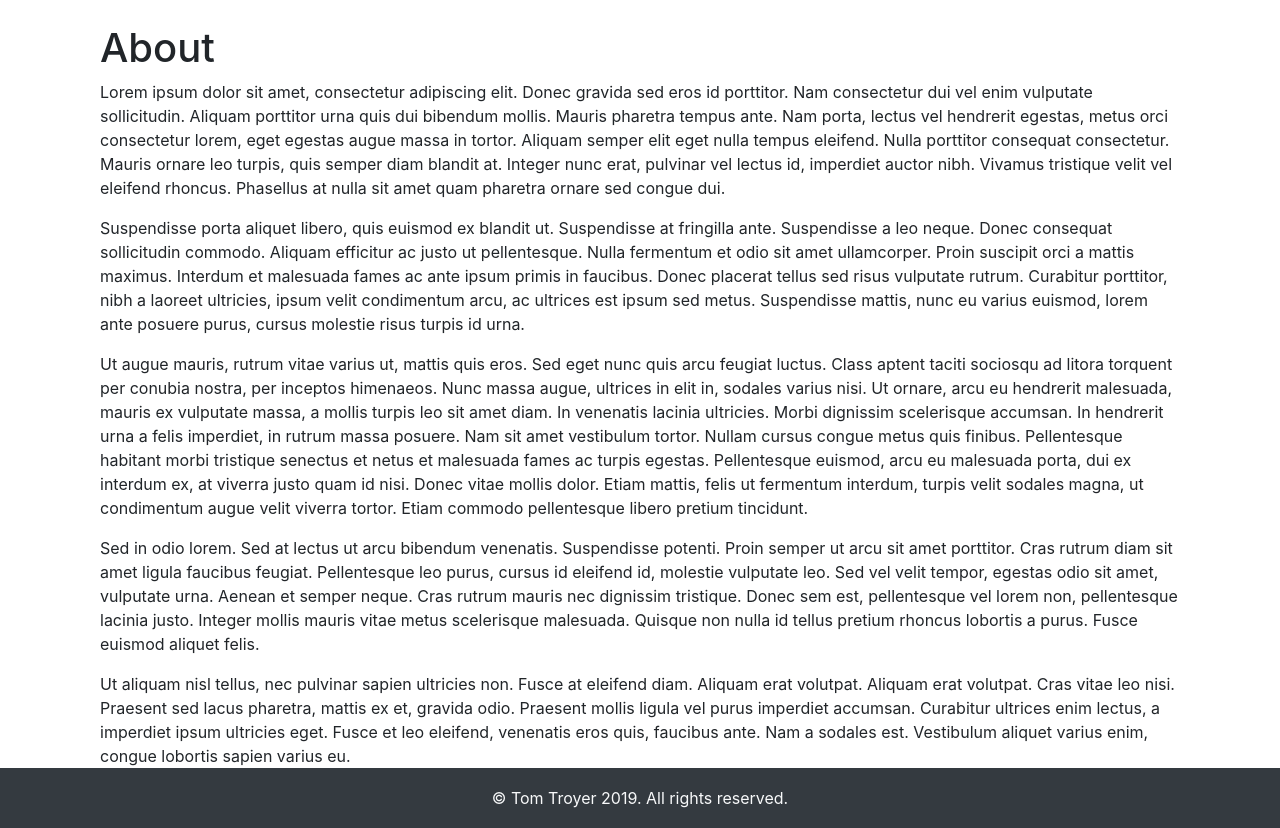
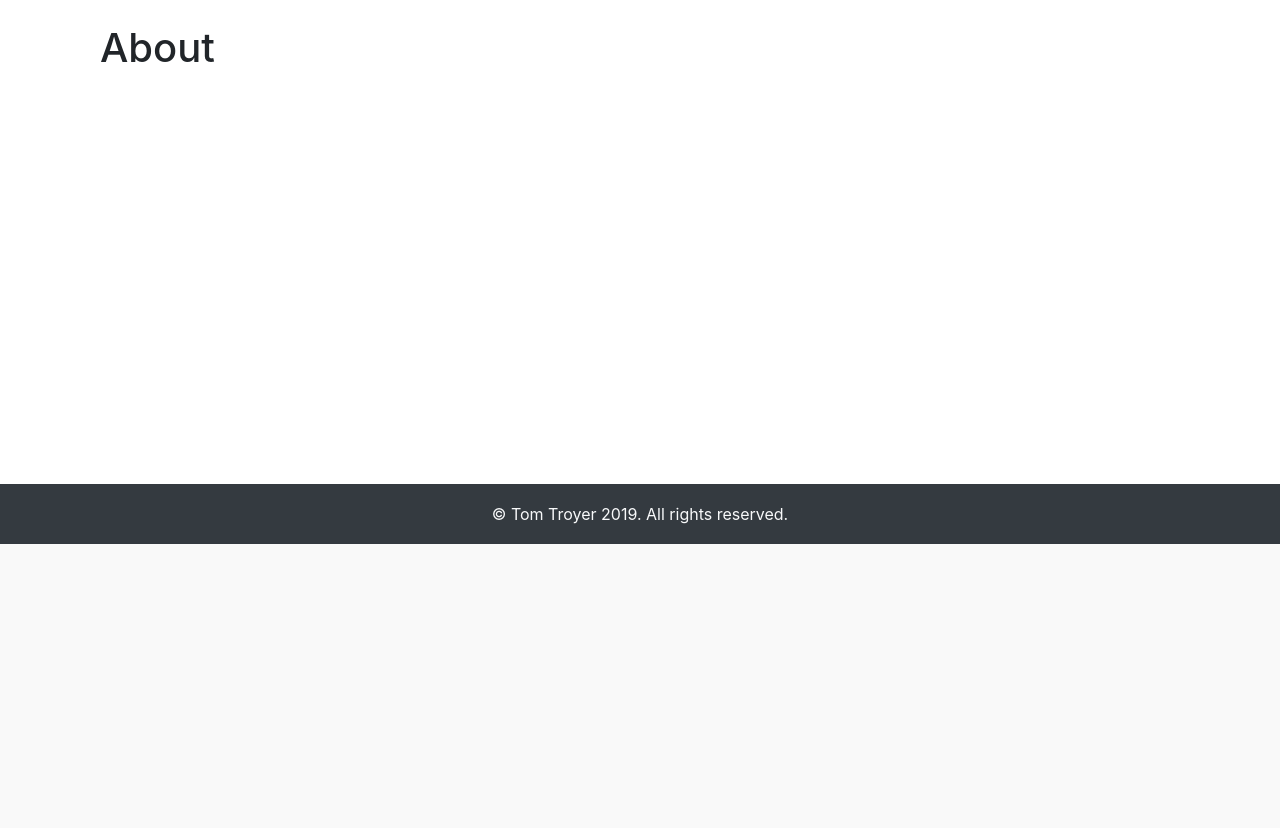
Before and after one commit to thtroyer/blog, a Symfony app: template templates/about.html.twig in a window 1280 px wide. Shown: the part 256-1084 px from the top of the page. After the commit the page ends 800 px from the top, so only its background shows below. Run offline with Twig, Linux system fonts and the light colour scheme; the template is opened without the code that fills it, so the values that code supplies are empty; some libraries are stand-ins or nearby versions.

Commit message:
Experimenting with entities

```diff
--- a/templates/about.html.twig
+++ b/templates/about.html.twig
@@ -9,19 +9,7 @@
         <h1>About</h1>
     </div>
     <p>
-        Lorem ipsum dolor sit amet, consectetur adipiscing elit. Donec gravida sed eros id porttitor. Nam consectetur dui vel enim vulputate sollicitudin. Aliquam porttitor urna quis dui bibendum mollis. Mauris pharetra tempus ante. Nam porta, lectus vel hendrerit egestas, metus orci consectetur lorem, eget egestas augue massa in tortor. Aliquam semper elit eget nulla tempus eleifend. Nulla porttitor consequat consectetur. Mauris ornare leo turpis, quis semper diam blandit at. Integer nunc erat, pulvinar vel lectus id, imperdiet auctor nibh. Vivamus tristique velit vel eleifend rhoncus. Phasellus at nulla sit amet quam pharetra ornare sed congue dui.
-    </p>
-    <p>
-        Suspendisse porta aliquet libero, quis euismod ex blandit ut. Suspendisse at fringilla ante. Suspendisse a leo neque. Donec consequat sollicitudin commodo. Aliquam efficitur ac justo ut pellentesque. Nulla fermentum et odio sit amet ullamcorper. Proin suscipit orci a mattis maximus. Interdum et malesuada fames ac ante ipsum primis in faucibus. Donec placerat tellus sed risus vulputate rutrum. Curabitur porttitor, nibh a laoreet ultricies, ipsum velit condimentum arcu, ac ultrices est ipsum sed metus. Suspendisse mattis, nunc eu varius euismod, lorem ante posuere purus, cursus molestie risus turpis id urna.
-    </p>
-    <p>
-        Ut augue mauris, rutrum vitae varius ut, mattis quis eros. Sed eget nunc quis arcu feugiat luctus. Class aptent taciti sociosqu ad litora torquent per conubia nostra, per inceptos himenaeos. Nunc massa augue, ultrices in elit in, sodales varius nisi. Ut ornare, arcu eu hendrerit malesuada, mauris ex vulputate massa, a mollis turpis leo sit amet diam. In venenatis lacinia ultricies. Morbi dignissim scelerisque accumsan. In hendrerit urna a felis imperdiet, in rutrum massa posuere. Nam sit amet vestibulum tortor. Nullam cursus congue metus quis finibus. Pellentesque habitant morbi tristique senectus et netus et malesuada fames ac turpis egestas. Pellentesque euismod, arcu eu malesuada porta, dui ex interdum ex, at viverra justo quam id nisi. Donec vitae mollis dolor. Etiam mattis, felis ut fermentum interdum, turpis velit sodales magna, ut condimentum augue velit viverra tortor. Etiam commodo pellentesque libero pretium tincidunt.
-    </p>
-    <p>
-        Sed in odio lorem. Sed at lectus ut arcu bibendum venenatis. Suspendisse potenti. Proin semper ut arcu sit amet porttitor. Cras rutrum diam sit amet ligula faucibus feugiat. Pellentesque leo purus, cursus id eleifend id, molestie vulputate leo. Sed vel velit tempor, egestas odio sit amet, vulputate urna. Aenean et semper neque. Cras rutrum mauris nec dignissim tristique. Donec sem est, pellentesque vel lorem non, pellentesque lacinia justo. Integer mollis mauris vitae metus scelerisque malesuada. Quisque non nulla id tellus pretium rhoncus lobortis a purus. Fusce euismod aliquet felis.
-    </p>
-    <p>
-        Ut aliquam nisl tellus, nec pulvinar sapien ultricies non. Fusce at eleifend diam. Aliquam erat volutpat. Aliquam erat volutpat. Cras vitae leo nisi. Praesent sed lacus pharetra, mattis ex et, gravida odio. Praesent mollis ligula vel purus imperdiet accumsan. Curabitur ultrices enim lectus, a imperdiet ipsum ultricies eget. Fusce et leo eleifend, venenatis eros quis, faucibus ante. Nam a sodales est. Vestibulum aliquet varius enim, congue lobortis sapien varius eu.</p>
+        {{ user_data }}
     </p>
 </div>
 {%  endblock %}
```
Also changed, not shown: src/Controller/AboutController.php (+17 -1 lines).
